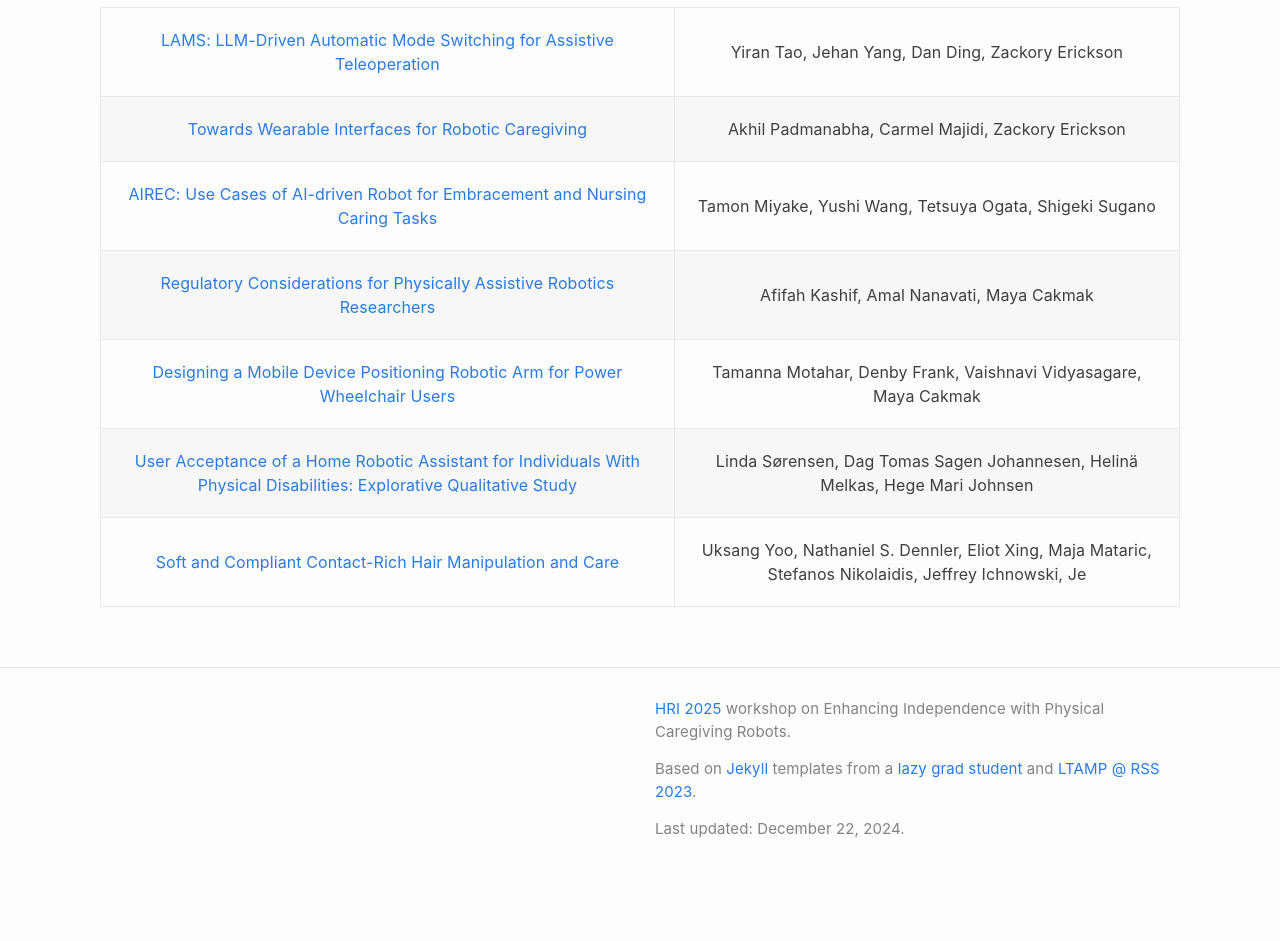
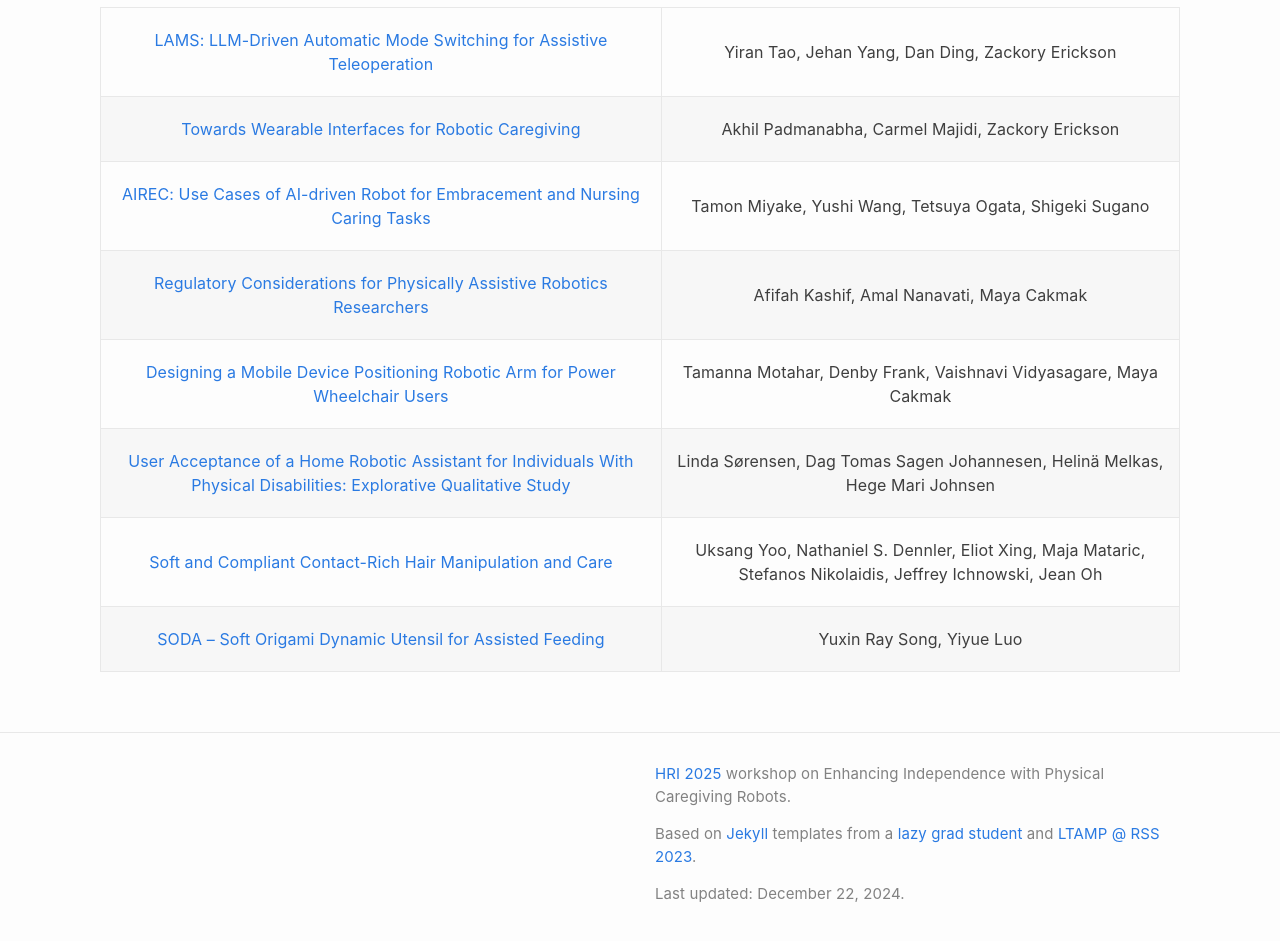
Before and after one commit to caregivingrobots/caregivingrobots.github.io, a plain HTML site: page papers/index.html in a window 1280 px wide. Shown: the part 161-1102 px from the top of the page. Before the commit the page ends 1047 px from the top, so only its background shows below. Drawn offline with Linux system fonts and the light colour scheme.

Commit message:
uploading soda

```diff
--- a/papers/index.html
+++ b/papers/index.html
@@ -124,7 +124,19 @@
         </td>
         <td>
             <div class="people-name text-center">
-              Uksang Yoo, Nathaniel S. Dennler, Eliot Xing, Maja Mataric, Stefanos Nikolaidis, Jeffrey Ichnowski, Je
+              Uksang Yoo, Nathaniel S. Dennler, Eliot Xing, Maja Mataric, Stefanos Nikolaidis, Jeffrey Ichnowski, Jean Oh
+            </div>
+        </td>
+      </tr>
+      <tr>
+        <td>
+          <div class="people-name text-center">
+            <a href="https://caregivingrobots.github.io/assets/pdf/papers/9.pdf" target="_blank">SODA – Soft Origami Dynamic Utensil for Assisted Feeding</a>
+          </div>
+        </td>
+        <td>
+            <div class="people-name text-center">
+              Yuxin Ray Song, Yiyue Luo
             </div>
         </td>
       </tr>
```
Also changed, not shown: 1 other file.
